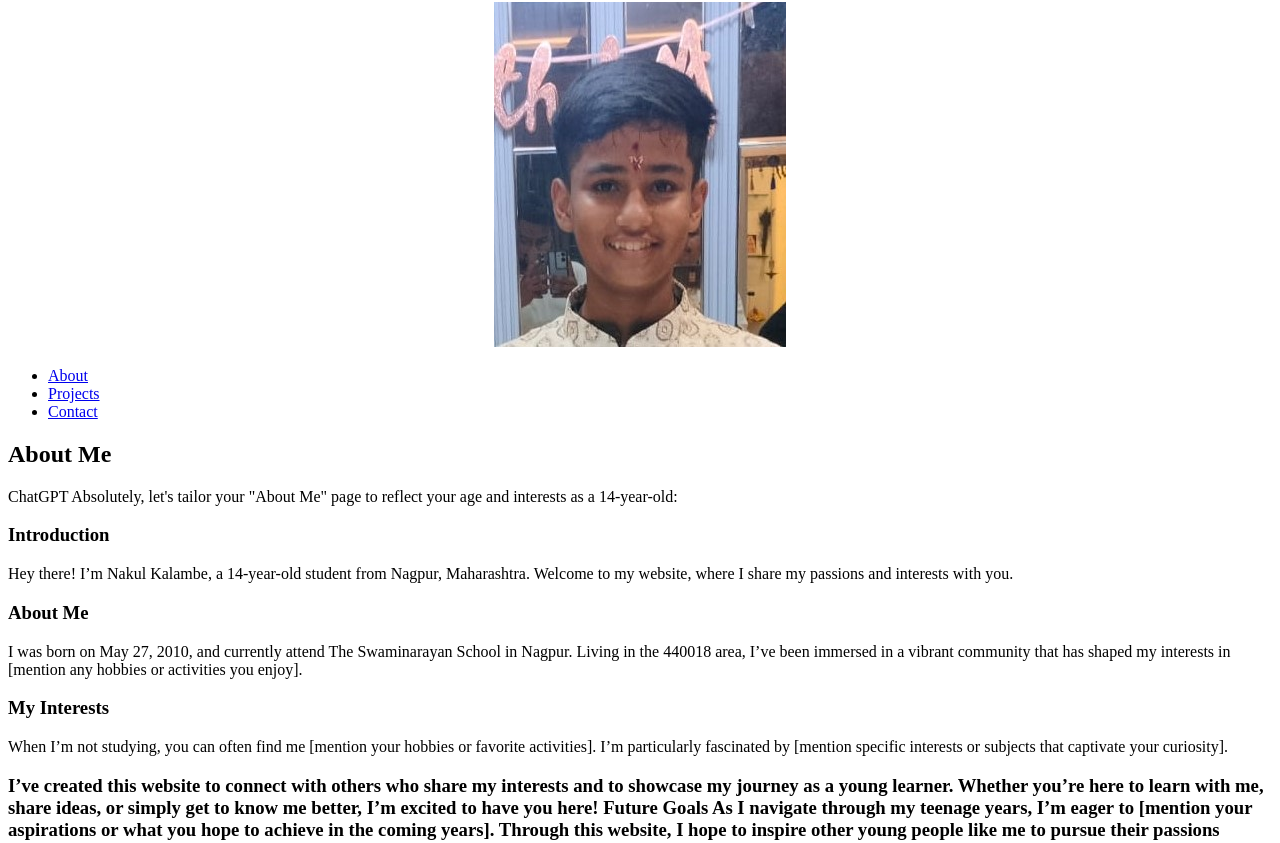
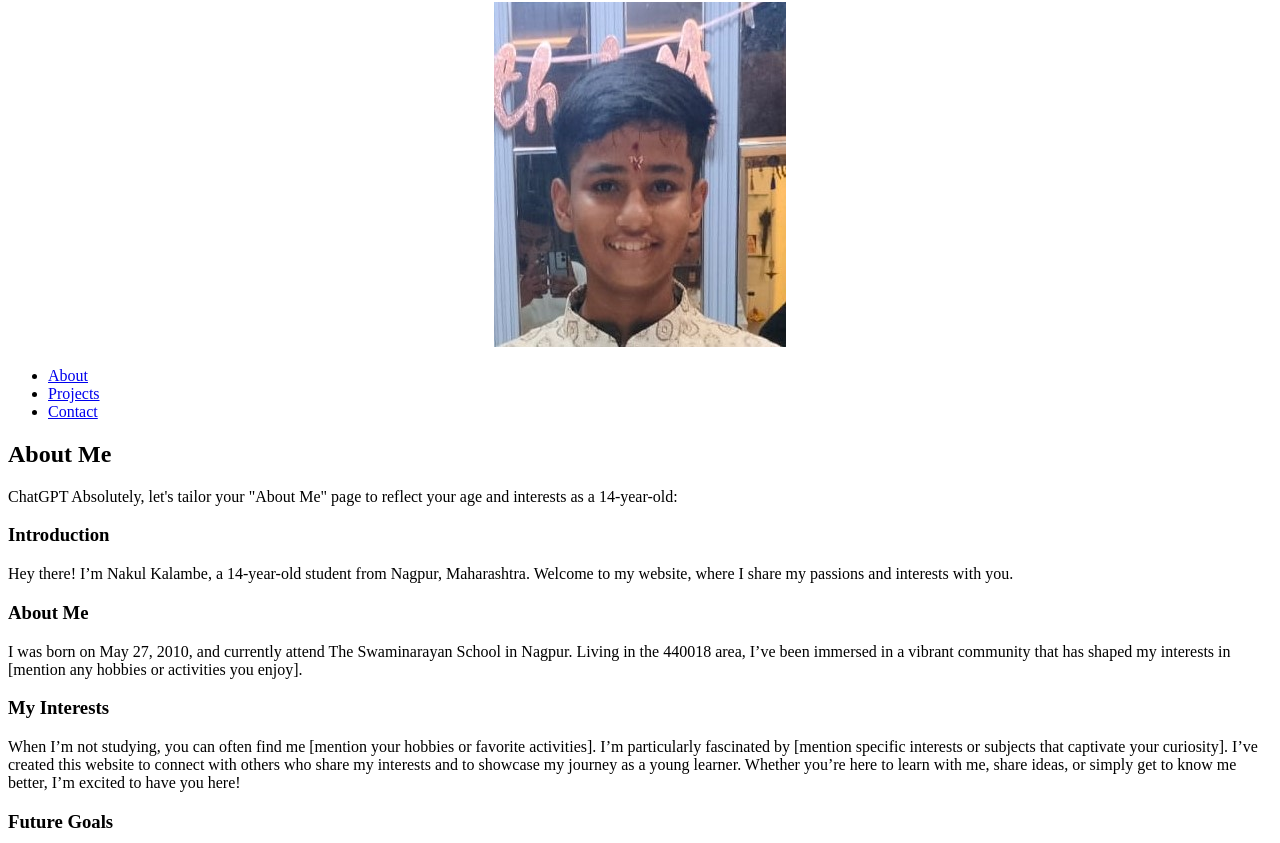
Before and after one commit to nakulkalambe/personal-portfolio, a plain HTML site: page index.html in a window 1280 px wide. Shown: the part 78-921 px from the top of the page. Drawn offline with Linux system fonts and the light colour scheme.

Commit message:
Update index.html

```diff
--- a/index.html
+++ b/index.html
@@ -40,9 +40,9 @@
     <h3>My Interests</h3>
     When I’m not studying, you can often find me [mention your hobbies or favorite activities]. I’m particularly fascinated by [mention specific interests or subjects that captivate your curiosity].
 
-<h3>   I’ve created this website to connect with others who share my interests and to showcase my journey as a young learner. Whether you’re here to learn with me, share ideas, or simply get to know me better, I’m excited to have you here!
+   I’ve created this website to connect with others who share my interests and to showcase my journey as a young learner. Whether you’re here to learn with me, share ideas, or simply get to know me better, I’m excited to have you here!
 
-    Future Goals
+    <h3>Future Goals</h3>
     As I navigate through my teenage years, I’m eager to [mention your aspirations or what you hope to achieve in the coming years]. Through this website, I hope to inspire other young people like me to pursue their passions fearlessly.
 
     Connect Wit
```
